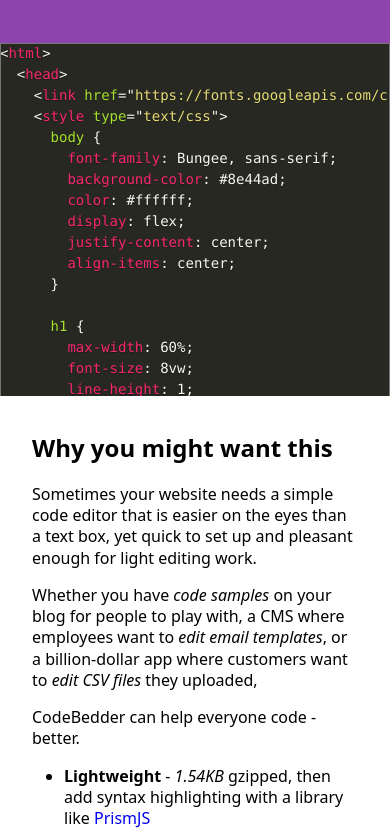
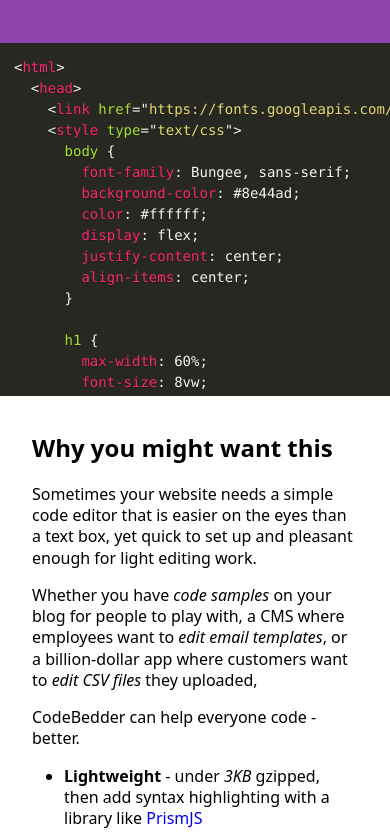
Before and after one commit to vdsabev/codebedder.com, a plain HTML site: page index.html in a window 390 px wide. Shown: the part 460-1293 px from the top of the page. Drawn offline with Linux system fonts and the light colour scheme; a web font is replaced by a local one.

Commit message:
Fix editor alignment, styling and SPA issues
- Fix value corruption when the element is moved in the DOM (re-render
  read the injected CSS as code)
- Sync scrolling with a transform so text stays aligned without Prism
  and regardless of scrollbar size
- Make host padding/display/size overridable by external CSS and add
  a --code-bedder-padding variable (default 1em)
- Use var() fallbacks so variables can be set on any ancestor
- Inject styles once per document/shadow root, honoring custom tag names
- Lock code/textarea text metrics so highlighter themes can't misalign them
- Forward placeholder/readonly/aria-label reactively, keep name on host
- Form reset/disabled/restore callbacks, Safari <16.4 fallback
- Support value/onhighlight set before render or upgrade, onhighlight
  function property, highlight.js re-highlighting
- Mobile-friendly textarea attributes, aria-hidden pre, Firefox
  scrollbar and placeholder colors, ignore leading newline
- Document usage and styling in README

Co-Authored-By: Claude Opus 5.5 <noreply@anthropic.com>
Claude-Session: https://claude.ai/code/session_01WecM4ecrMcmHMudHLikatt

```diff
--- a/codebedder.js
+++ b/codebedder.js
@@ -3,183 +3,294 @@
 
   class CodeBedder extends HTMLElement {
     static register(tagName = 'code-bedder') {
-      window.customElements.define(tagName, CodeBedder);
+      if (!window.customElements.get(tagName)) {
+        window.customElements.define(tagName, CodeBedder);
+      }
     }
 
     static formAssociated = true;
 
-    static style = `
-code-bedder,
-code-bedder pre,
-code-bedder code,
-code-bedder textarea {
-  box-sizing: border-box;
+    static observedAttributes = ['data-language', 'onhighlight', 'placeholder', 'readonly', 'aria-label'];
+
+    // Host styles have zero specificity so any external CSS overrides them. Code and textarea
+    // metrics must match exactly, so they're `!important` and customizable via `--code-bedder-*`
+    static getStyle(tag = 'code-bedder') {
+      return `
+:where(${tag}) {
+  display: flex;
+  flex-direction: column;
+  overflow: hidden;
+  position: relative;
+  font-size: var(--code-bedder-font-size, 14px);
+  background-color: var(--code-bedder-background, hsl(70, 8%, 15%));
 }
 
-code-bedder {
-  --code-bedder-tab-size: 2;
-  --code-bedder-font-family: Consolas, Monaco, 'Andale Mono', 'Ubuntu Mono', monospace;
-  --code-bedder-font-size: 14px;
-  --code-bedder-caret-color: #ffffff;
-  --code-bedder-selection-background: hsla(0, 0%, 100%, 0.2);
-
-  --code-bedder-scrollbar-size: 0.5rem;
-  --code-bedder-scrollbar-radius: 0.25rem;
-  --code-bedder-scrollbar-track-background: hsl(215, 19%, 35%);
-  --code-bedder-scrollbar-thumb-background: hsl(215, 16%, 47%);
-  --code-bedder-scrollbar-thumb-hover-background: hsl(215, 20%, 65%);
-
-  overflow: hidden;
-  position: relative;
-  font-size: var(--code-bedder-font-size);
-  background-color: hsl(70, 8%, 15%);
+${tag} > div {
+  display: grid !important;
+  grid-template: minmax(0, 1fr) / minmax(0, 1fr) !important;
+  flex: 1 1 auto;
+  height: 100%;
+  min-height: 0;
 }
 
-code-bedder pre,
-code-bedder code,
-code-bedder textarea {
-  tab-size: var(--code-bedder-tab-size) !important;
+${tag} > div > pre,
+${tag} > div > textarea {
+  grid-area: 1 / 1 !important;
+  box-sizing: border-box;
+  width: auto !important;
+  height: auto !important;
+  min-width: 0 !important;
+  min-height: 0 !important;
+  margin: 0 !important;
+  border: 0 !important;
+  border-radius: 0 !important;
+  padding: 0 !important;
+  outline: 0;
 }
 
-code-bedder pre,
-code-bedder textarea {
-  outline: 0;
-  border-radius: 0;
+${tag} > div > pre {
+  overflow: hidden !important;
 }
 
-code-bedder pre {
-  width: 100%;
-  height: 100%;
+${tag} > div > pre > code,
+${tag} > div > textarea {
+  box-sizing: border-box;
   margin: 0 !important;
-  padding: 0 !important;
+  border: 0 !important;
+  padding: var(--code-bedder-padding, 1em) !important;
+  font-family: var(--code-bedder-font-family, Consolas, Monaco, 'Andale Mono', 'Ubuntu Mono', monospace) !important;
+  font-size: 1em !important;
+  font-weight: normal !important;
+  line-height: var(--code-bedder-line-height, 1.5) !important;
+  letter-spacing: normal !important;
+  word-spacing: normal !important;
+  text-align: left !important;
+  text-indent: 0 !important;
+  text-transform: none !important;
+  white-space: pre !important;
+  word-break: normal !important;
+  overflow-wrap: normal !important;
+  tab-size: var(--code-bedder-tab-size, 2) !important;
 }
 
-code-bedder code,
-code-bedder textarea {
-  outline: 0;
-  font-family: var(--code-bedder-font-family);
-  font-size: 1em;
-  line-height: 1.5;
+${tag} > div > pre > code {
+  display: block;
+  will-change: transform;
 }
 
-code-bedder code {
-  display: block;
+${tag} > div > textarea {
+  resize: none;
+  background: transparent !important;
+  color: transparent !important;
+  caret-color: var(--code-bedder-caret-color, #ffffff);
 }
 
-code-bedder textarea {
-  position: absolute;
-  top: 0;
-  right: 0;
-  bottom: 0;
-  left: 0;
-  resize: none;
-  margin: 0;
-  margin-bottom: -2px; /* fixes scrollbar when using auto height */
-  padding: 0;
-  background: transparent;
-  color: transparent;
-  white-space: pre;
-  caret-color: var(--code-bedder-caret-color);
+${tag} > div > textarea::placeholder {
+  color: var(--code-bedder-placeholder-color, hsla(0, 0%, 100%, 0.4));
 }
 
-code-bedder textarea::selection {
-  background-color: var(--code-bedder-selection-background);
+${tag} > div > textarea::selection {
+  background-color: var(--code-bedder-selection-background, hsla(0, 0%, 100%, 0.2));
 }
 
 /* Scrollbars */
-code-bedder pre::-webkit-scrollbar {
-  width: 0.5rem;
-  height: 0.5rem;
+${tag} > div > textarea::-webkit-scrollbar {
+  width: var(--code-bedder-scrollbar-size, 0.5rem);
+  height: var(--code-bedder-scrollbar-size, 0.5rem);
 }
 
-code-bedder pre::-webkit-scrollbar-track,
-code-bedder pre::-webkit-scrollbar-thumb,
-code-bedder pre::-webkit-scrollbar-thumb:hover {
-  background-color: transparent;
+${tag} > div > textarea::-webkit-scrollbar-track,
+${tag} > div > textarea::-webkit-scrollbar-corner {
+  background-color: var(--code-bedder-scrollbar-track-background, hsl(215, 19%, 35%));
 }
 
-code-bedder textarea::-webkit-scrollbar {
-  width: var(--code-bedder-scrollbar-size);
-  height: var(--code-bedder-scrollbar-size);
+${tag} > div > textarea::-webkit-scrollbar-thumb {
+  border-radius: var(--code-bedder-scrollbar-radius, 0.25rem);
+  background-color: var(--code-bedder-scrollbar-thumb-background, hsl(215, 16%, 47%));
 }
 
-code-bedder textarea::-webkit-scrollbar-track {
-  background-color: var(--code-bedder-scrollbar-track-background);
+${tag} > div > textarea::-webkit-scrollbar-thumb:hover {
+  background-color: var(--code-bedder-scrollbar-thumb-hover-background, hsl(215, 20%, 65%));
 }
 
-code-bedder textarea::-webkit-scrollbar-thumb {
-  border-radius: var(--code-bedder-scrollbar-radius);
-  background-color: var(--code-bedder-scrollbar-thumb-background);
-}
-
-code-bedder textarea::-webkit-scrollbar-thumb:hover {
-  border-radius: var(--code-bedder-scrollbar-radius);
-  background-color: var(--code-bedder-scrollbar-thumb-hover-background);
+@supports not selector(::-webkit-scrollbar) {
+  ${tag} > div > textarea {
+    scrollbar-width: thin;
+    scrollbar-color: var(--code-bedder-scrollbar-thumb-background, hsl(215, 16%, 47%))
+      var(--code-bedder-scrollbar-track-background, hsl(215, 19%, 35%));
+  }
 }
 `;
+    }
+
+    static get style() {
+      return CodeBedder.getStyle();
+    }
 
     events = {};
 
     constructor() {
       super();
-      this.internals = this.attachInternals();
+      // Missing in Safari < 16.4
+      this.internals = this.attachInternals ? this.attachInternals() : null;
     }
 
     connectedCallback() {
-      setTimeout(() => this.render(), 0);
+      // Properties set before the element was upgraded would shadow our setters
+      for (const name of ['value', 'onhighlight']) {
+        if (Object.prototype.hasOwnProperty.call(this, name)) {
+          const value = this[name];
+          delete this[name];
+          this[name] = value;
+        }
+      }
+
+      this.injectStyle();
+
+      // Already rendered - the element was just moved in the DOM
+      if (this.textarea) return;
+
+      // Children aren't parsed yet
+      if (document.readyState === 'loading') {
+        document.addEventListener('DOMContentLoaded', () => this.render(), { once: true });
+      } else {
+        this.render();
+      }
+    }
+
+    attributeChangedCallback(name) {
+      if (!this.textarea) return;
+
+      if (name === 'data-language' || name === 'onhighlight') {
+        this.update();
+      } else {
+        this.syncAttribute(name);
+      }
+    }
+
+    injectStyle() {
+      const root = this.getRootNode();
+      const target = root instanceof ShadowRoot ? root : document.head;
+      const tag = this.localName;
+      if (target.querySelector(`style[data-code-bedder="${tag}"]`)) return;
+
+      const style = document.createElement('style');
+      style.setAttribute('data-code-bedder', tag);
+      style.textContent = CodeBedder.getStyle(tag);
+      // Prepend, so that any later stylesheet can override the defaults
+      target.prepend(style);
     }
 
     render() {
-      const container = this;
+      if (this.textarea) return;
 
-      const codeContent = this.textContent;
+      // Like <pre> and <textarea>, ignore a single leading newline in the markup
+      this.defaultValue = this.textContent.replace(/^\r?\n/, '');
+      const initialValue = this._pendingValue !== undefined ? this._pendingValue : this.defaultValue;
+      delete this._pendingValue;
       this.textContent = '';
 
-      const style = document.createElement('style');
-      style.textContent = CodeBedder.style;
-      this.appendChild(style);
+      this.pre = document.createElement('pre');
+      this.pre.tabIndex = -1;
+      this.pre.setAttribute('aria-hidden', 'true');
+      this.code = document.createElement('code');
+      this.pre.appendChild(this.code);
 
-      const pre = document.createElement('pre');
-      pre.tabIndex = -1;
-      const code = document.createElement('code');
-      code.textContent = codeContent;
-      code.className = `language-${this.getAttribute('data-language') || 'html'}`;
-      pre.appendChild(code);
-      this.appendChild(pre);
+      const wrapper = document.createElement('div');
+      wrapper.appendChild(this.pre);
+      this.appendChild(wrapper);
 
       this.textarea = document.createElement('textarea');
+      for (const [name, value] of Object.entries({
+        spellcheck: 'false',
+        autocomplete: 'off',
+        autocorrect: 'off',
+        autocapitalize: 'off',
+        wrap: 'off',
+      })) {
+        this.textarea.setAttribute(name, value);
+      }
 
-      this.textarea.setAttribute('name', this.getAttribute('name') || '');
-      this.removeAttribute('name');
+      if (this.internals) {
+        this.textarea.disabled = this.matches(':disabled');
+      } else if (this.hasAttribute('name')) {
+        this.textarea.name = this.getAttribute('name');
+      }
 
-      this.textarea.setAttribute('placeholder', this.getAttribute('placeholder') || '');
-      this.removeAttribute('placeholder');
+      for (const name of ['placeholder', 'readonly', 'aria-label']) {
+        this.syncAttribute(name);
+      }
 
-      this.textarea.setAttribute('spellcheck', false);
-      this.textarea.value = codeContent;
-      this.appendChild(this.textarea);
+      this.textarea.value = initialValue;
+      wrapper.appendChild(this.textarea);
 
-      this.textarea.addEventListener('input', function () {
-        container.internals.setFormValue(this.value);
+      this.textarea.addEventListener('input', () => this.update());
+      this.textarea.addEventListener('scroll', () => this.syncScroll());
 
-        // pre ignores an empty new line at the end which breaks scrolling - an extra character fixes it
-        code.textContent = this.value + (this.value.endsWith('\n') ? ' ' : '');
-
-        if (container.getAttribute('onhighlight')) {
-          (function () {
-            eval(container.getAttribute('onhighlight'));
-          }).call(code);
-        }
-      });
-
-      this.textarea.addEventListener('scroll', function () {
-        pre.scrollLeft = this.scrollLeft;
-        pre.scrollTop = this.scrollTop;
-      });
+      this.update();
 
       this.events.load = true;
       this.dispatchEvent(new Event('load'));
-      this.textarea.dispatchEvent(new Event('input'));
+    }
+
+    syncAttribute(name) {
+      if (this.hasAttribute(name)) {
+        this.textarea.setAttribute(name, this.getAttribute(name));
+      } else {
+        this.textarea.removeAttribute(name);
+      }
+    }
+
+    update() {
+      const { code, textarea } = this;
+      const value = textarea.value;
+
+      if (this.internals) {
+        this.internals.setFormValue(value);
+      }
+
+      // Reset leftover highlighter state (e.g. highlight.js skips elements with `data-highlighted`)
+      code.className = `language-${this.getAttribute('data-language') || 'html'}`;
+      code.removeAttribute('data-highlighted');
+
+      // pre ignores an empty new line at the end which breaks scrolling - an extra character fixes it
+      code.textContent = value + (value.endsWith('\n') ? ' ' : '');
+
+      const highlight = this.getHighlighter();
+      if (highlight) {
+        highlight.call(code, code, this);
+      }
+
+      this.syncScroll();
+    }
+
+    // A transform keeps the layers aligned regardless of scrollbar sizes or the pre's overflow
+    syncScroll() {
+      const { code, textarea } = this;
+      code.style.transform = `translate(${-textarea.scrollLeft}px, ${-textarea.scrollTop}px)`;
+    }
+
+    getHighlighter() {
+      if (typeof this._onhighlight === 'function') return this._onhighlight;
+
+      const source = this.getAttribute('onhighlight');
+      if (!source) return null;
+
+      if (this._highlighterSource !== source) {
+        this._highlighterSource = source;
+        this._highlighter = new Function('code', 'container', source);
+      }
+      return this._highlighter;
+    }
+
+    // e.g. `editor.onhighlight = (code) => Prism.highlightElement(code)` - no eval needed
+    get onhighlight() {
+      return this._onhighlight || null;
+    }
+
+    set onhighlight(fn) {
+      this._onhighlight = fn;
+      if (this.textarea) this.update();
     }
 
     // Event handling
@@ -196,17 +307,34 @@ code-bedder textarea::-webkit-scrollbar-thumb:hover {
       this.removeEventListener(...args);
     }
 
+    // Form integration
+    formResetCallback() {
+      this.value = this.defaultValue || '';
+    }
+
+    formStateRestoreCallback(state) {
+      if (typeof state === 'string') this.value = state;
+    }
+
+    formDisabledCallback(disabled) {
+      if (this.textarea) this.textarea.disabled = disabled;
+    }
+
     // Properties
     get value() {
-      if (this.textarea) {
-        return this.textarea.value;
-      }
+      if (this.textarea) return this.textarea.value;
+      if (this._pendingValue !== undefined) return this._pendingValue;
+      return this.textContent.replace(/^\r?\n/, '');
     }
 
     set value(value) {
-      if (this.textarea && this.textarea.value !== value) {
+      value = value == null ? '' : String(value);
+
+      if (!this.textarea) {
+        this._pendingValue = value;
+      } else if (this.textarea.value !== value) {
         this.textarea.value = value;
-        this.textarea.dispatchEvent(new Event('input'));
+        this.update();
       }
     }
   }
--- a/index.html
+++ b/index.html
@@ -91,7 +91,7 @@
 
       <ul>
         <li>
-          <b>Lightweight</b> - <i>1.54KB</i> gzipped, then add syntax
+          <b>Lightweight</b> - under <i>3KB</i> gzipped, then add syntax
           highlighting with a library like
           <a href="https://prismjs.com/#supported-languages" target="_blank">
             PrismJS
@@ -142,6 +142,15 @@
 
       <!-- prettier-ignore -->
       <pre><code class="language-html">&lt;html&gt;&#13;&#10;  &lt;head&gt;&#13;&#10;    &lt;link href=&quot;prism.css&quot; rel=&quot;stylesheet&quot; /&gt;&#13;&#10;  &lt/head&gt;&#13;&#10;  &lt;body&gt;&#13;&#10;    &lt;code-bedder data-language=&quot;html&quot; onhighlight=&quot;Prism.highlightElement(this)&quot;&gt;YOUR_ESCAPED_HTML_CODE_HERE&lt;/code-bedder&gt;&#13;&#10;    &lt;script src=&quot;prism.js&quot;&gt;&lt;/script&gt;&#13;&#10;    &lt;script src=&quot;codebedder.js&quot;&gt;&lt;/script&gt;&#13;&#10;  &lt;/body&gt;&#13;&#10;&lt;/html&gt;</code></pre>
+
+      <p>
+        Style it like any other element, e.g. <code>code-bedder { height: 300px; }</code>,
+        and tweak the font, padding, colors and more with CSS variables like
+        <code>--code-bedder-font-size</code> or <code>--code-bedder-padding</code>.
+        See the
+        <a href="https://github.com/vdsabev/codebedder.com#readme" target="_blank">README</a>
+        for all options.
+      </p>
 
       <p><i>Psst, you can also check out the source code for this page.</i></p>
     </section>
```
Also changed, not shown: README.md.
